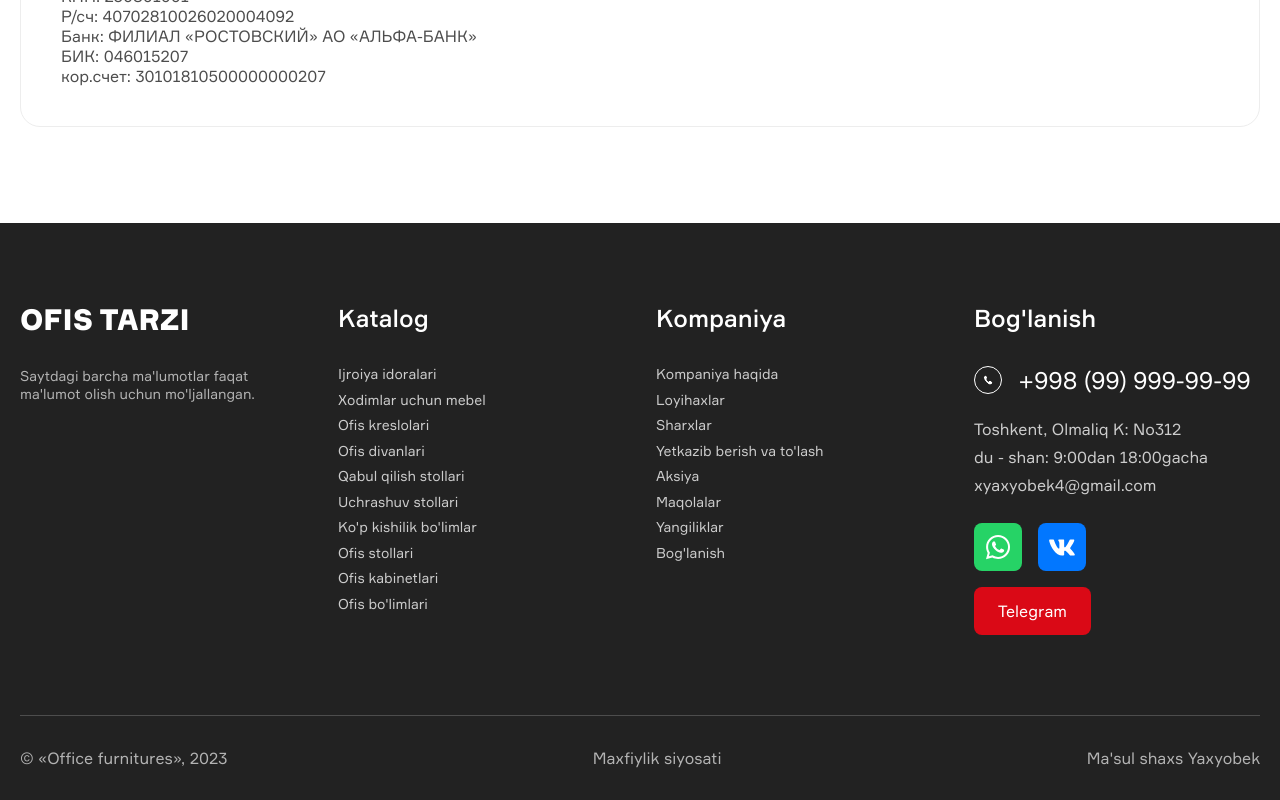
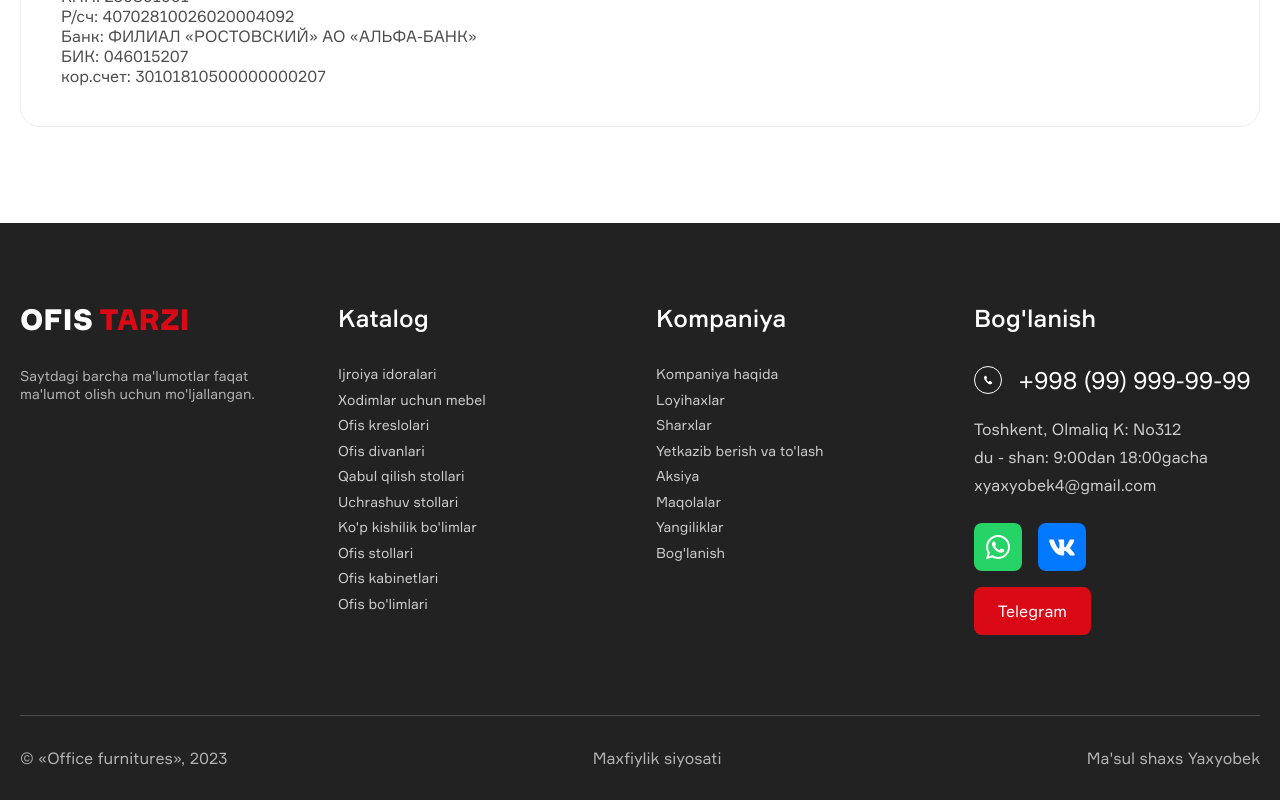
Before and after one commit to mryaxyobek/office-style, a React (Vite) app: page /contact in a window 1280 px wide. Shown: the part 1358-2158 px from the top of the page. Built offline with nearby package versions, Linux system fonts and the light colour scheme.

Commit message:
bugs fixed

```diff
--- a/src/components/Footer.jsx
+++ b/src/components/Footer.jsx
@@ -12,7 +12,7 @@ const Footer = () => {
                 <div className="grid grid-cols-4 gap-8 pb-20 max-1150:grid-cols-2 max-580:grid-cols-1 max-730:pb-14 max-360:pb-8">
                     {/* logo  */}
                     <div className='space-y-8 max-580:hidden'>
-                        <Link to='/' className='text-white leading-8 text-29px textblack'>OFIS TARZI</Link>
+                        <Link to='/' className='text-white leading-8 text-29px textblack'>OFIS <span className="text-primary-red-50">TARZI</span></Link>
                         <p className="text-primary-gray-30 text-regular-14 max-w-336px">Saytdagi barcha ma'lumotlar faqat ma'lumot olish uchun mo'ljallangan.</p>
                     </div>
 
--- a/src/components/HomePageNewProducts.jsx
+++ b/src/components/HomePageNewProducts.jsx
@@ -57,7 +57,7 @@ const HomePageNewProducts = () => {
                     {newProducts.map((e) => {
                         return (
                             <li key={e.id} className="w-416px product hover:active-hover max-470:w-full max-360:min-w-280px max-360:w-full">
-                                <Swiper className="product-img-swiper relative rounded-lg w-full mb-4 h-310px max-470:h-56 max-360:h-175px"
+                                <Swiper className="product-img-swiper relative rounded-2.5xl w-full mb-4 h-310px max-470:h-56 max-360:h-175px"
                                     effect={'fade'}
                                     slidesPerView={1}
                                     spaceBetween={30}
--- a/src/components/LeadingProducts.jsx
+++ b/src/components/LeadingProducts.jsx
@@ -57,7 +57,7 @@ const HomePageNewProducts = () => {
                     {products.map((e) => {
                         return (
                             <li key={e.id} className="w-416px product hover:active-hover max-470:w-full max-360:min-w-280px max-360:w-full">
-                                <Swiper className="product-img-swiper relative rounded-lg w-full mb-4 h-310px max-470:h-56 max-360:h-175px"
+                                <Swiper className="product-img-swiper relative rounded-2.5xl w-full mb-4 h-310px max-470:h-56 max-360:h-175px"
                                     effect={'fade'}
                                     slidesPerView={1}
                                     spaceBetween={30}
@@ -140,7 +140,7 @@ const HomePageNewProducts = () => {
                                     </div>
 
                                     {/* btn  */}
-                                    <button className="red-btn py-2.5 px-5 max-440:w-full bg-primary-red-60">Заказать в 1 клик</button>
+                                    <button className="red-btn py-2.5 px-5 max-440:w-full bg-primary-red-60">Buyurtma berish</button>
                                 </div>
                             </li>
                         )
```
